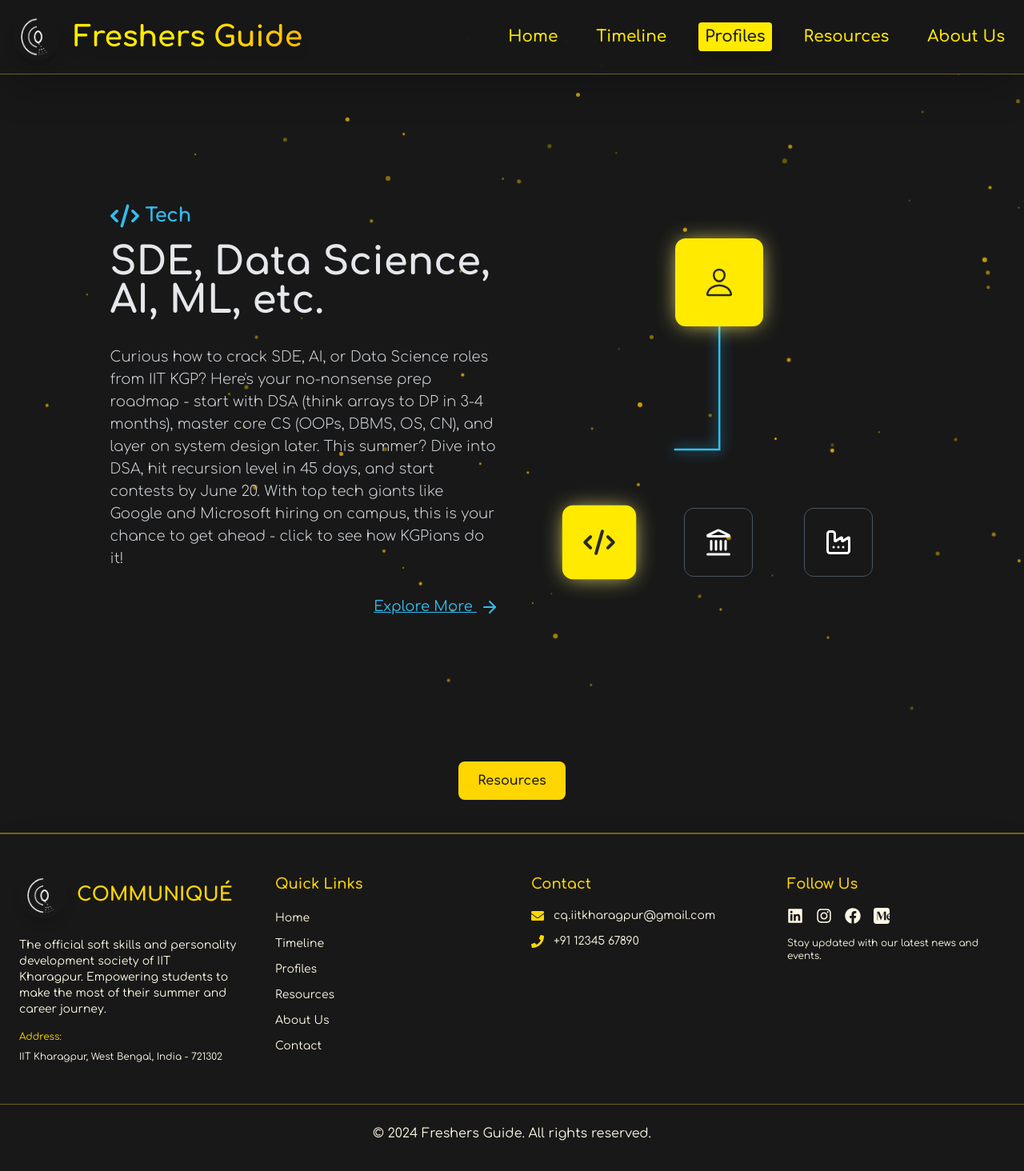
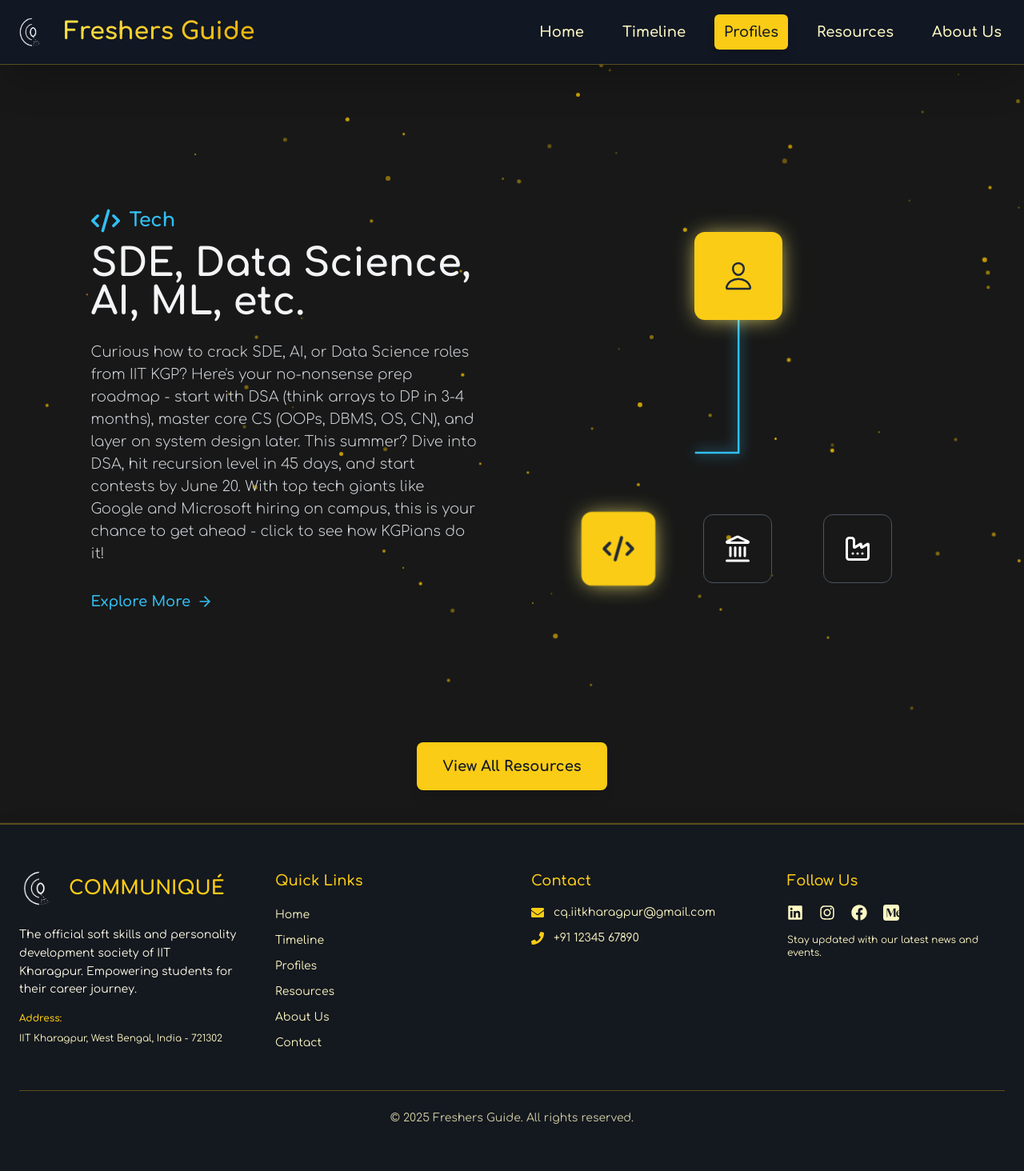
Before and after one commit to CQ-ETech/Freshers-Guide, a Next.js app: page /profiles in a window 1280 px wide. Shown: the top 1464 px of the page at 80% size. Built offline with nearby package versions, Linux system fonts and the light colour scheme.

Commit message:
profiles responsive

```diff
--- a/src/app/profiles/page.tsx
+++ b/src/app/profiles/page.tsx
@@ -1,11 +1,10 @@
 'use client';
 
-import { IoPersonOutline } from 'react-icons/io5';
 import { AnimatePresence, motion } from 'framer-motion';
 import { useEffect, useRef, useState } from 'react';
 import { ArrowRight, Factory, Landmark } from 'lucide-react';
 import { FaCode } from 'react-icons/fa6';
-import './styles.css';
+import { IoPersonOutline } from 'react-icons/io5';
 import Link from 'next/link';
 
 const data = [
@@ -55,21 +54,18 @@ const Profiles = () => {
     useRef<HTMLDivElement>(null),
   ];
 
+  // Function to calculate the SVG paths
   const calculatePaths = () => {
     if (!startRef.current || !svgRef.current || iconRefs.some((ref) => !ref.current)) return;
-
     const svgRect = svgRef.current.getBoundingClientRect();
     const startPos = startRef.current.getBoundingClientRect();
-
     const newPaths = iconRefs.map((endRef, index) => {
       if (!endRef.current) return '';
       const endPos = endRef.current.getBoundingClientRect();
-
       const startX = (startPos.left + startPos.width / 2) - svgRect.left;
       const startY = (startPos.top + startPos.height / 2) - svgRect.top;
       const endX = (endPos.left + endPos.width / 2) - svgRect.left;
       const endY = endPos.top - svgRect.top;
-
       if (index === 0 || index === 2) {
         const midY = startY + (endY - startY) * 0.75;
         return `M ${startX},${startY} L ${startX},${midY} L ${endX},${midY} L ${endX},${endY}`;
@@ -77,7 +73,6 @@ const Profiles = () => {
         return `M ${startX},${startY} L ${endX},${endY}`;
       }
     });
-
     setPaths(newPaths);
   };
 
@@ -98,66 +93,59 @@ const Profiles = () => {
   }, [activeId, isClicked]);
 
   useEffect(() => {
+    let resizeTimeout: NodeJS.Timeout;
+    const debouncedCalculatePaths = () => {
+      clearTimeout(resizeTimeout);
+      resizeTimeout = setTimeout(calculatePaths, 150);
+    };
     setTimeout(calculatePaths, 100);
-    window.addEventListener('resize', calculatePaths);
-    return () => window.removeEventListener('resize', calculatePaths);
+    window.addEventListener('resize', debouncedCalculatePaths);
+    return () => window.removeEventListener('resize', debouncedCalculatePaths);
   }, []);
 
   const activeProfile = data.find((p) => p.id === activeId);
 
   return (
     <>
-      <div className="bg-none text-white min-h-screen flex flex-col md:flex-row items-center justify-center p-4 md:p-8 gap-y-12 md:gap-x-8 w-full">
-        <div className="w-full md:w-1/2 lg:w-2/5 relative min-h-[350px] sm:min-h-[400px] md:min-h-[450px] flex flex-col justify-center">
+      <div className="text-white min-h-screen flex flex-col md:flex-row items-center justify-center p-4 sm:p-6 md:p-8 gap-y-16 md:gap-x-12 lg:gap-x-20 w-full">
+
+        {/* Left Column: Text Content */}
+        <div className="w-full md:w-1/2 lg:w-2/5 flex flex-col justify-center">
           <AnimatePresence mode="wait">
             {activeProfile && (
               <motion.section
                 key={activeProfile.id}
-                className="w-full"
                 initial={{ opacity: 0, y: 20 }}
                 animate={{ opacity: 1, y: 0 }}
                 exit={{ opacity: 0, y: -20 }}
                 transition={{ duration: 0.5, ease: 'easeInOut' }}
               >
-                <h3
-                  className="text-xl sm:text-2xl font-bold mb-4 text-center md:text-left"
-                  style={{ color: activeProfile.iconColor }}
-                >
-                  <span className="inline-block mr-2 align-middle">{activeProfile.icon}</span>
+                <h3 className="text-xl sm:text-2xl font-bold mb-3 text-center md:text-left flex items-center justify-center md:justify-start" style={{ color: activeProfile.iconColor }}>
+                  <span className="inline-block mr-3">{activeProfile.icon}</span>
                   {activeProfile.name}
                 </h3>
-
-                <h1 className="text-3xl sm:text-4xl lg:text-5xl font-bold text-gray-200 mb-6 sm:mb-8 leading-tight text-center md:text-left">
+                <h1 className="text-3xl sm:text-4xl lg:text-5xl font-bold text-gray-100 mb-6 leading-tight text-center md:text-left">
                   {activeProfile.heading}
                 </h1>
-
-                <h4 className="text-base sm:text-lg font-light text-gray-300 leading-relaxed text-center md:text-left">
+                <p className="text-base sm:text-lg font-light text-gray-300 leading-relaxed text-center md:text-left">
                   {activeProfile.description}
-                </h4>
-
-                <section className="flex justify-center md:justify-end mt-8">
-                  <Link
-                    href={activeProfile.href}
-                    className="underline hover:no-underline text-base sm:text-lg"
-                    style={{ color: activeProfile.iconColor }}
-                  >
-                    Explore More <ArrowRight className="inline-block ml-1" />
+                </p>
+                <div className="flex justify-center md:justify-start mt-8">
+                  <Link href={activeProfile.href} className="flex items-center gap-2 text-base sm:text-lg font-semibold transition-all hover:underline" style={{ color: activeProfile.iconColor }}>
+                    Explore More <ArrowRight size={20} />
                   </Link>
-                </section>
+                </div>
               </motion.section>
             )}
           </AnimatePresence>
         </div>
 
-        <section className="w-full md:w-1/2 lg:w-2/5 text-center p-4 flex flex-col items-center justify-between min-h-[400px] md:min-h-[450px]">
-          <div
-            ref={startRef}
-            className="inline-block scale-100 sm:scale-110 border-none bg-[#ffea00] shadow-[0px_1px_25px_-5px_#fff176] text-[#292929] p-6 sm:p-8 rounded-xl"
-          >
+        {/* Right Column: Interactive Icons & SVG */}
+        <div className="w-full md:w-1/2 lg:w-2/5 flex flex-col items-center justify-between text-center">
+          <div ref={startRef} className="inline-block scale-100 sm:scale-110 border-none bg-yellow-400 shadow-[0px_1px_25px_-5px_#fff176] text-gray-800 p-6 sm:p-8 rounded-xl">
             <IoPersonOutline size="36px" />
           </div>
-
-          <svg ref={svgRef} width="100%" height="200px" className="my-4" style={{ overflow: 'visible' }}>
+          <svg ref={svgRef} width="100%" className="my-6 h-[250px] md:h-[200px]" style={{ overflow: 'visible' }}>
             {paths.map((path, index) => (
               <motion.path
                 key={index}
@@ -167,45 +155,33 @@ const Profiles = () => {
                 stroke={data[index].iconColor}
                 initial={{ pathLength: 0 }}
                 animate={{ pathLength: activeId === index ? (isClicked ? 1 : [0, 1, 0]) : 0 }}
-                transition={{
-                  duration: isClicked ? 0.5 : 8,
-                  ease: 'easeInOut',
-                  times: isClicked ? undefined : [0, 0.5, 1],
-                }}
-                style={{
-                  filter: `drop-shadow(0 0 8px ${
-                    activeId === index ? data[index].iconColor : 'transparent'
-                  })`,
-                }}
+                transition={{ duration: isClicked ? 0.5 : 8, ease: 'easeInOut', times: isClicked ? undefined : [0, 0.5, 1] }}
+                style={{ filter: `drop-shadow(0 0 8px ${activeId === index ? data[index].iconColor : 'transparent'})` }}
               />
             ))}
           </svg>
-
-          <section className="flex items-center justify-around w-full max-w-sm md:max-w-md mx-auto">
+          <div className="flex items-center justify-around w-full max-w-sm md:max-w-md mx-auto">
             {data.map((profile, index) => (
               <div
                 key={profile.id}
                 ref={iconRefs[index]}
-                className={`p-5 sm:p-6 rounded-xl cursor-pointer transition-all duration-300 ${
+                onClick={() => handleClick(profile.id)}
+                className={`p-5 sm:p-6 rounded-xl cursor-pointer transition-all duration-300 transform-gpu ${
                   activeId === profile.id
-                    ? 'scale-105 sm:scale-110 border-none bg-[#ffea00] shadow-[0px_1px_25px_-5px_#fff176] text-[#292929]'
-                    : 'border border-solid border-gray-600 text-white hover:bg-gray-700 hover:border-gray-500 scale-95 sm:scale-100'
+                    ? 'scale-110 sm:scale-115 border-none bg-yellow-400 shadow-[0px_1px_25px_-5px_#fff176] text-gray-800'
+                    : 'border border-solid border-gray-600 text-white hover:bg-gray-800 hover:border-gray-500 scale-95 sm:scale-100'
                 }`}
-                onClick={() => handleClick(profile.id)}
               >
                 {profile.icon}
               </div>
             ))}
-          </section>
-        </section>
+          </div>
+        </div>
       </div>
 
-      {/* ✅ Resources Button with Next.js Link */}
-      <div className="flex justify-center mt-10 mb-10">
-        <Link href="/resources">
-          <span className="inline-block bg-[#FFD600] text-[#181818] font-semibold px-6 py-3 rounded-lg shadow hover:bg-[#FFBB00] transition relative z-[10]">
-            Resources
-          </span>
+      <div className="text-center mt-4 mb-10">
+        <Link href="/resources" className="inline-block bg-yellow-400 text-gray-900 font-bold px-8 py-4 rounded-lg shadow-lg hover:bg-yellow-500 transition-colors text-lg transform hover:scale-105">
+          View All Resources
         </Link>
       </div>
     </>
--- a/src/components/footer/page.tsx
+++ b/src/components/footer/page.tsx
@@ -1,73 +1,116 @@
+import Link from 'next/link';
+import Image from 'next/image';
 import { FaEnvelope, FaPhone, FaLinkedin, FaInstagram, FaFacebook } from 'react-icons/fa';
 import { SiMedium } from 'react-icons/si';
-import Image from 'next/image';
-import LOGO from './../../public/LOGO.png';
 
 const Footer = () => {
+  const currentYear = new Date().getFullYear();
+
+  const socialLinks = [
+    { href: 'https://www.linkedin.com', label: 'LinkedIn', icon: <FaLinkedin /> },
+    { href: 'https://www.instagram.com', label: 'Instagram', icon: <FaInstagram /> },
+    { href: 'https://www.facebook.com', label: 'Facebook', icon: <FaFacebook /> },
+    { href: 'https://medium.com', label: 'Medium', icon: <SiMedium /> },
+  ];
+
+  const quickLinks = [
+    { href: '/', label: 'Home' },
+    { href: '/timeline', label: 'Timeline' },
+    { href: '/profiles', label: 'Profiles' },
+    { href: '/resources', label: 'Resources' },
+    { href: '/about-us', label: 'About Us' },
+    { href: '/contact', label: 'Contact' },
+  ];
+
   return (
-    <footer className="bg-none text-white py-8 sm:py-12 border-t-2 border-[#FFD600]/40 shadow-2xl relative z-[20]">
-      <div className="relative z-[2] max-w-7xl mx-auto px-4 sm:px-6 grid grid-cols-1 sm:grid-cols-2 lg:grid-cols-4 gap-y-8 sm:gap-x-8 lg:gap-x-12">
+    <footer className="bg-gray-900/50 text-white py-10 sm:py-14 border-t-2 border-yellow-400/30 shadow-2xl relative z-20">
+      <div className="max-w-7xl mx-auto px-4 sm:px-6">
+        {/* Main content grid */}
+        <div className="grid grid-cols-1 sm:grid-cols-2 lg:grid-cols-4 gap-y-10 sm:gap-x-8 lg:gap-x-12">
+
           {/* About Section */}
-        <div className="flex flex-col items-center text-center sm:items-start sm:text-left space-y-4 lg:col-span-1">
+          <div className="flex flex-col items-center text-center sm:items-start sm:text-left space-y-4">
             <div className="flex items-center space-x-3 mb-2">
-            <Image src="/LOGO.png" alt="CQ Logo" width={60} height={60} className="rounded-full p-1 shadow-lg" />
-            <h2 className="text-xl sm:text-2xl font-extrabold text-[#FFD600]">
+              <Image
+                src="/LOGO.png"
+                alt="CQ Logo"
+                width={50}
+                height={50}
+                className="rounded-full"
+              />
+              <h2 className="text-xl sm:text-2xl font-extrabold text-yellow-400">
                 COMMUNIQUÉ
               </h2>
             </div>
-          <p className="text-xs sm:text-sm leading-relaxed text-[#FFF8E4]">
-            The official soft skills and personality development society of IIT Kharagpur. Empowering students to make the most of their summer and career journey.
+            <p className="text-sm leading-relaxed text-yellow-50">
+              The official soft skills and personality development society of IIT Kharagpur. Empowering students for their career journey.
             </p>
-          <div className="mt-2 sm:mt-4">
-            <span className="block text-xs text-[#FFD600] mb-1">Address:</span>
-            <span className="text-[#FFF8E4] text-xs">IIT Kharagpur, West Bengal, India - 721302</span>
+            <div>
+              <span className="block text-xs font-semibold text-yellow-400 mb-1">Address:</span>
+              <span className="text-yellow-100 text-xs">IIT Kharagpur, West Bengal, India - 721302</span>
             </div>
           </div>
 
           {/* Quick Links Section */}
-        <div className="flex flex-col items-center text-center sm:items-start sm:text-left">
-          <h3 className="text-base sm:text-lg font-semibold mb-4 text-[#FFD600]">
-            Quick Links
-          </h3>
-          <ul className="space-y-2">
-            <li><a href="/" className="text-[#FFF8E4] hover:text-[#FFD600] transition text-xs sm:text-sm">Home</a></li>
-            <li><a href="/timeline" className="text-[#FFF8E4] hover:text-[#FFD600] transition text-xs sm:text-sm">Timeline</a></li>
-            <li><a href="/profiles" className="text-[#FFF8E4] hover:text-[#FFD600] transition text-xs sm:text-sm">Profiles</a></li>
-            <li><a href="/resources" className="text-[#FFF8E4] hover:text-[#FFD600] transition text-xs sm:text-sm">Resources</a></li>
-            <li><a href="/about-us" className="text-[#FFF8E4] hover:text-[#FFD600] transition text-xs sm:text-sm">About Us</a></li>
-            <li><a href="/contact" className="text-[#FFF8E4] hover:text-[#FFD600] transition text-xs sm:text-sm">Contact</a></li>
+          <div className="flex flex-col items-center sm:items-start">
+            <h3 className="text-lg font-semibold mb-4 text-yellow-400">Quick Links</h3>
+            <ul className="space-y-2 text-center sm:text-left">
+              {quickLinks.map(link => (
+                <li key={link.href}>
+                  <Link href={link.href} className="text-yellow-100 hover:text-white transition text-sm">
+                    {link.label}
+                  </Link>
+                </li>
+              ))}
             </ul>
           </div>
 
           {/* Contact Section */}
-        <div className="flex flex-col items-center text-center sm:items-start sm:text-left">
-          <h3 className="text-base sm:text-lg font-semibold mb-4 text-[#FFD600]">
-            Contact
-          </h3>
-          <ul className="space-y-3 text-xs sm:text-sm">
-            <li className="flex items-center gap-3"><FaEnvelope className="text-[#FFD600] text-base" /> <a href="mailto:cq@kgp.com" className="text-[#FFF8E4] hover:text-[#FFD600] transition">cq.iitkharagpur@gmail.com</a></li>
-            <li className="flex items-center gap-3"><FaPhone className="text-[#FFD600] text-base" /> <a href="tel:+911234567890" className="text-[#FFF8E4] hover:text-[#FFD600] transition">+91 12345 67890</a></li>
+          <div className="flex flex-col items-center sm:items-start">
+            <h3 className="text-lg font-semibold mb-4 text-yellow-400">Contact</h3>
+            <ul className="space-y-3 text-sm">
+              <li className="flex items-center gap-3">
+                <FaEnvelope className="text-yellow-400 text-base" />
+                <a href="mailto:cq.iitkharagpur@gmail.com" className="text-yellow-100 hover:text-white transition">
+                  cq.iitkharagpur@gmail.com
+                </a>
+              </li>
+              <li className="flex items-center gap-3">
+                <FaPhone className="text-yellow-400 text-base" />
+                <a href="tel:+911234567890" className="text-yellow-100 hover:text-white transition">
+                  +91 12345 67890
+                </a>
+              </li>
             </ul>
           </div>
 
           {/* Social Media Section */}
-        <div className="flex flex-col items-center text-center sm:items-start sm:text-left">
-          <h3 className="text-base sm:text-lg font-semibold mb-4 text-[#FFD600]">
-            Follow Us
-          </h3>
-          <div className="flex gap-4 text-lg sm:text-xl mb-4">
-            <a href="https://www.linkedin.com" target="_blank" rel="noopener noreferrer" className="text-[#FFF8E4] hover:text-[#FFD600] transition"><FaLinkedin /></a>
-            <a href="https://www.instagram.com" target="_blank" rel="noopener noreferrer" className="text-[#FFF8E4] hover:text-[#FFD600] transition"><FaInstagram /></a>
-            <a href="https://www.facebook.com" target="_blank" rel="noopener noreferrer" className="text-[#FFF8E4] hover:text-[#FFD600] transition"><FaFacebook /></a>
-            <a href="https://medium.com" target="_blank" rel="noopener noreferrer" className="text-[#FFF8E4] hover:text-[#FFD600] transition"><SiMedium /></a>
+          <div className="flex flex-col items-center sm:items-start">
+            <h3 className="text-lg font-semibold mb-4 text-yellow-400">Follow Us</h3>
+            <div className="flex gap-5 text-xl mb-4">
+              {socialLinks.map(social => (
+                <a
+                  key={social.label}
+                  href={social.href}
+                  target="_blank"
+                  rel="noopener noreferrer"
+                  aria-label={`Follow us on ${social.label}`}
+                  className="text-yellow-100 hover:text-white hover:scale-110 transition-transform duration-200"
+                >
+                  {social.icon}
+                </a>
+              ))}
             </div>
-          <span className="block text-xs text-[#FFF8E4] mb-1">Stay updated with our latest news and events.</span>
+            <p className="text-xs text-yellow-100 text-center sm:text-left">Stay updated with our latest news and events.</p>
           </div>
         </div>
-      <div className="relative z-[2] mt-8 sm:mt-12 text-center text-xs sm:text-base border-t border-[#FFD600]/40 pt-4 sm:pt-6 max-w-7xl mx-auto px-4 sm:px-6">
-        <p className="text-[#FFF8E4] hover:text-white transition">
-          &copy; 2024 Freshers Guide. All rights reserved.
+
+        {/* Copyright Section */}
+        <div className="mt-10 sm:mt-12 text-center text-sm border-t border-yellow-400/30 pt-6">
+          <p className="text-yellow-100/80 hover:text-white transition">
+            &copy; {currentYear} Freshers Guide. All rights reserved.
           </p>
+        </div>
       </div>
     </footer>
   );
--- a/src/components/navbar/page.tsx
+++ b/src/components/navbar/page.tsx
@@ -1,9 +1,10 @@
 "use client";
 import Link from "next/link";
 import Image from "next/image";
-import { useState } from "react";
+import { useState, useEffect } from "react";
 import { usePathname } from 'next/navigation';
 import { FaBars, FaTimes } from "react-icons/fa";
+import { motion, AnimatePresence } from "framer-motion";
 
 export default function Navbar() {
   const [menuOpen, setMenuOpen] = useState(false);
@@ -17,43 +18,115 @@ export default function Navbar() {
     { href: '/about-us', label: 'About Us' },
   ];
 
+  // Effect to handle side-effects when menu is opened/closed
+  useEffect(() => {
+    // 1. Lock body scroll
+    if (menuOpen) {
+      document.body.style.overflow = 'hidden';
+    } else {
+      document.body.style.overflow = 'auto';
+    }
+
+    // 2. Add keyboard listener for 'Escape' key
+    const handleEscape = (event: KeyboardEvent) => {
+      if (event.key === 'Escape') {
+        setMenuOpen(false);
+      }
+    };
+    document.addEventListener('keydown', handleEscape);
+
+    // Cleanup function to remove event listener and restore scroll
+    return () => {
+      document.body.style.overflow = 'auto';
+      document.removeEventListener('keydown', handleEscape);
+    };
+  }, [menuOpen]);
+
+
   return (
-    <nav className="bg-[#181818]/95 text-[#FFBB00] p-2 sm:p-4 shadow-2xl fixed top-0 left-0 right-0 z-50 w-full rounded-none border-b border-[#FFD600]/40">
-      <div className="max-w-7xl mx-auto flex justify-between items-center min-w-0">
-        <Link href="/" className="flex items-center space-x-2 sm:space-x-4 min-w-0">
-          <Image src="/LOGO.png" alt="CQ Logo" width={48} height={48} className="rounded-full p-1 shadow-lg w-10 h-10 sm:w-[60px] sm:h-[60px]" />
-          <span className="truncate text-2xl sm:text-3xl md:text-4xl font-extrabold bg-clip-text text-transparent bg-gradient-to-r from-[#FFEA00] via-[#FFEA00] to-[#FFBB00] drop-shadow-lg transition duration-300">
+    <nav className="bg-gray-900/80 backdrop-blur-md text-[#FFBB00] p-2 sm:p-4 shadow-2xl fixed top-0 left-0 right-0 z-50 w-full border-b border-yellow-400/30">
+      <div className="max-w-7xl mx-auto flex justify-between items-center">
+
+        {/* Logo and Site Title */}
+        <Link href="/" className="flex items-center space-x-2 sm:space-x-4 shrink-0">
+          <Image
+            src="/LOGO.png"
+            alt="CQ Logo"
+            width={48}
+            height={48}
+            className="rounded-full p-1 w-10 h-10 sm:w-12 sm:h-12"
+          />
+          <span className="truncate text-xl sm:text-2xl md:text-3xl font-extrabold bg-clip-text text-transparent bg-gradient-to-r from-yellow-300 to-yellow-500 transition duration-300">
             Freshers Guide
           </span>
         </Link>
-        {/* Hamburger for mobile */}
+
+        {/* Hamburger Icon for Mobile */}
+        <div className="md:hidden">
           <button
-          className="md:hidden text-3xl p-2 focus:outline-none ml-2 flex-shrink-0"
+            className="text-3xl p-2 focus:outline-none focus:ring-2 focus:ring-yellow-400 rounded-md"
             aria-label={menuOpen ? 'Close menu' : 'Open menu'}
+            aria-controls="mobile-menu"
+            aria-expanded={menuOpen}
             onClick={() => setMenuOpen((open) => !open)}
           >
             {menuOpen ? <FaTimes /> : <FaBars />}
           </button>
-        {/* Desktop Nav */}
-        <div className="hidden md:flex flex-wrap gap-x-2 lg:gap-x-8 text-base sm:text-lg md:text-xl min-w-0">
+        </div>
+
+        {/* Desktop Navigation Links */}
+        <div className="hidden md:flex items-center gap-x-4 lg:gap-x-6">
           {navLinks.map(link => (
-            <Link key={link.href} href={link.href} className={`relative group font-semibold px-2 py-1 transition duration-300 ${pathname === link.href ? 'bg-[#FFEA00] text-[#181818] rounded shadow-lg' : 'text-[#FFEA00] hover:text-[#FFBB00]'}`}>
+            <Link
+              key={link.href}
+              href={link.href}
+              className={`relative group font-semibold px-3 py-2 text-base lg:text-lg transition duration-300 rounded-md
+                ${pathname === link.href
+                  ? 'bg-yellow-400 text-gray-900 shadow-lg'
+                  : 'text-yellow-100 hover:text-white'
+                }`
+              }
+            >
               {link.label}
-              <span className="absolute left-0 bottom-0 w-0 h-[2px] bg-[#FFEA00] transition-all duration-300 group-hover:w-full"></span>
+              {pathname !== link.href && (
+                <span className="absolute left-0 bottom-0 w-0 h-0.5 bg-yellow-400 transition-all duration-300 group-hover:w-full"></span>
+              )}
             </Link>
           ))}
         </div>
       </div>
-      {/* Mobile Nav Dropdown */}
+
+      {/* Mobile Navigation Dropdown with Animation */}
+      <AnimatePresence>
         {menuOpen && (
-        <div className="md:hidden flex flex-col items-center bg-[#181818] border-t border-[#FFD600]/40 shadow-2xl py-6 space-y-4 text-lg animate-fade-in">
+          <motion.div
+            id="mobile-menu"
+            className="md:hidden flex flex-col items-center bg-gray-900/95 backdrop-blur-md border-t border-yellow-400/30 shadow-2xl absolute top-full left-0 w-full h-screen"
+            initial={{ opacity: 0, y: -20 }}
+            animate={{ opacity: 1, y: 0 }}
+            exit={{ opacity: 0, y: -20 }}
+            transition={{ duration: 0.3, ease: 'easeInOut' }}
+          >
+            <div className="py-6 space-y-4 w-full">
               {navLinks.map(link => (
-            <Link key={link.href} href={link.href} className="w-full text-center py-2 font-semibold hover:bg-[#FFD600] hover:text-[#181818] rounded transition" onClick={() => setMenuOpen(false)}>
+                <Link
+                  key={link.href}
+                  href={link.href}
+                  className={`block w-full text-center py-3 font-semibold text-lg transition-colors duration-300
+                    ${pathname === link.href
+                      ? 'text-yellow-400'
+                      : 'text-gray-200 hover:bg-yellow-400/10 hover:text-yellow-400'
+                    }`
+                  }
+                  onClick={() => setMenuOpen(false)} // Close menu on link click
+                >
                   {link.label}
                 </Link>
               ))}
             </div>
+          </motion.div>
         )}
+      </AnimatePresence>
     </nav>
   );
 }
```
Lines whose indentation alone changed are shown as unchanged.
